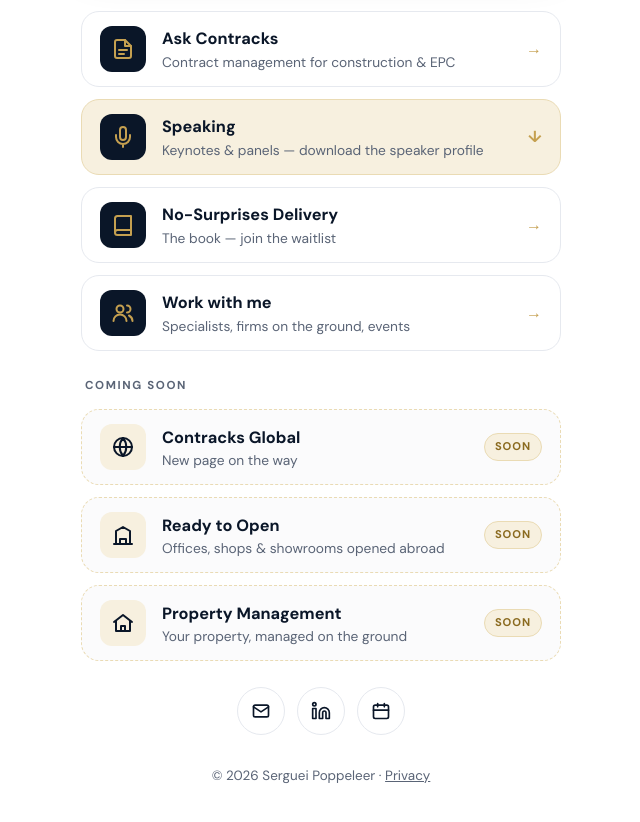
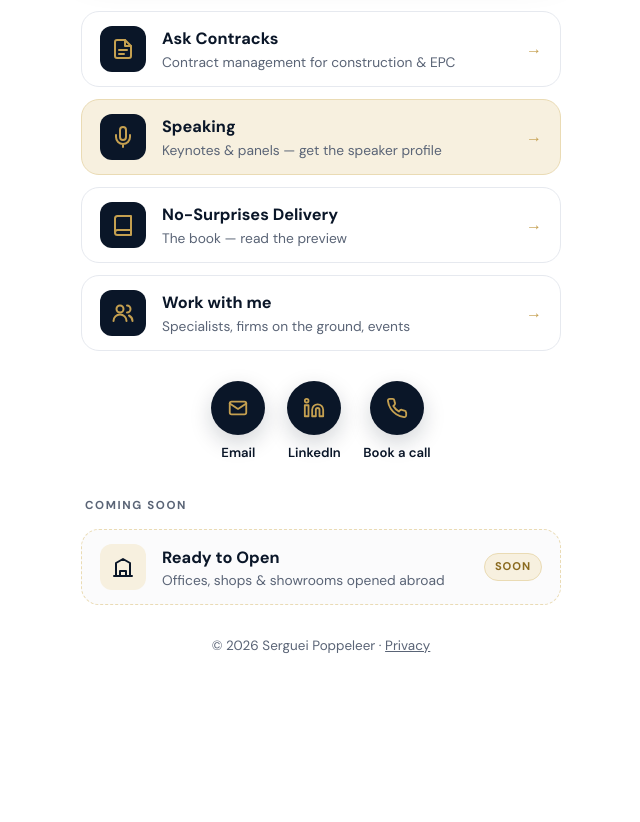
Before and after one commit to serguei27/Serguei_Poppeleer, a plain HTML site: page links.html in a window 1280 px wide. Shown: the part 450-1272 px from the top of the page, without its empty margins (319-959 px from the left). After the commit the page ends 1147 px from the top, so only its background shows below. Drawn offline with nearby package versions, Linux system fonts and the light colour scheme.

Commit message:
Update links.html

```diff
--- a/links.html
+++ b/links.html
@@ -8,12 +8,12 @@
 <meta property="og:title" content="Serguei Poppeleer">
 <meta property="og:description" content="Engineer · Contracts · Operations">
 <meta property="og:type" content="website">
-<meta property="og:image" content="https://sergiopoppeleer.com/og.png">
+<meta property="og:image" content="https://serguei-poppeleer.netlify.app/og.png">
 <meta property="og:image:width" content="1200">
 <meta property="og:image:height" content="630">
 <meta name="twitter:card" content="summary_large_image">
-<meta name="twitter:image" content="https://sergiopoppeleer.com/og.png">
-<meta property="og:url" content="https://sergiopoppeleer.com/links">
+<meta name="twitter:image" content="https://serguei-poppeleer.netlify.app/og.png">
+<meta property="og:url" content="https://serguei-poppeleer.netlify.app/links">
 <link rel="preconnect" href="https://fonts.googleapis.com">
 <link rel="preconnect" href="https://fonts.gstatic.com" crossorigin>
 <link href="https://fonts.googleapis.com/css2?family=Playfair+Display:wght@700;800;900&family=DM+Sans:wght@400;500;600;700&display=swap" rel="stylesheet">
@@ -394,6 +394,13 @@ body{background:#fff}
 .lk .row.soon .ico{width:46px;height:46px;border-radius:12px;background:var(--gold-soft)}
 .lk .row.soon .ico svg{stroke:var(--navy)}
 .lk .row.soon em{margin-left:auto;font-style:normal;font-size:.7rem;font-weight:700;letter-spacing:.08em;text-transform:uppercase;background:var(--gold-soft);border:1px solid var(--gold-line);color:#8A6A1F;padding:4px 10px;border-radius:999px;white-space:nowrap}
+
+.reach{display:flex;justify-content:center;gap:22px;margin-top:22px}
+.reach a{display:flex;flex-direction:column;align-items:center;gap:7px;text-decoration:none;color:var(--navy);font-size:.82rem;font-weight:600}
+.reach a span.c{width:54px;height:54px;border-radius:50%;background:var(--navy);display:grid;place-items:center;box-shadow:0 8px 22px rgba(10,22,40,.18);transition:transform .15s}
+.reach a:hover span.c{transform:translateY(-2px)}
+.reach svg{width:22px;height:22px;stroke:var(--gold);fill:none;stroke-width:2;stroke-linecap:round;stroke-linejoin:round}
+.lk .reach{margin:18px 0 8px}
 </style>
 </head>
 <body>
@@ -406,18 +413,16 @@ body{background:#fff}
     <a class="row main" href="index.html"><div class="ico"><svg viewBox="0 0 24 24"><circle cx="12" cy="8" r="4"/><path d="M4 21a8 8 0 0 1 16 0"/></svg></div><span><b>My profile</b><small>Who I am, my story and the journey</small></span><i>→</i></a>
     <p class="grp">What I do now</p>
     <a class="row " href="https://askcontracks.com" target="_blank" rel="noopener"><div class="ico"><svg viewBox="0 0 24 24"><path d="M14 3H6a2 2 0 0 0-2 2v14a2 2 0 0 0 2 2h12a2 2 0 0 0 2-2V9z"/><path d="M14 3v6h6M8 13h8M8 17h5"/></svg></div><span><b>Ask Contracks</b><small>Contract management for construction &amp; EPC</small></span><i>→</i></a>
-    <a class="row gold" href="speaker-profile.pdf" download><div class="ico"><svg viewBox="0 0 24 24"><path d="M12 2a3 3 0 0 0-3 3v7a3 3 0 0 0 6 0V5a3 3 0 0 0-3-3z"/><path d="M19 10v2a7 7 0 0 1-14 0v-2M12 19v3"/></svg></div><span><b>Speaking</b><small>Keynotes &amp; panels — download the speaker profile</small></span><i>↓</i></a>
-    <a class="row " href="https://contracks.global/book.html" target="_blank" rel="noopener"><div class="ico"><svg viewBox="0 0 24 24"><path d="M4 19.5A2.5 2.5 0 0 1 6.5 17H20V3H6.5A2.5 2.5 0 0 0 4 5.5z"/><path d="M4 19.5A2.5 2.5 0 0 0 6.5 22H20v-5"/></svg></div><span><b>No-Surprises Delivery</b><small>The book — join the waitlist</small></span><i>→</i></a>
+    <a class="row gold" href="speaker.html"><div class="ico"><svg viewBox="0 0 24 24"><path d="M12 2a3 3 0 0 0-3 3v7a3 3 0 0 0 6 0V5a3 3 0 0 0-3-3z"/><path d="M19 10v2a7 7 0 0 1-14 0v-2M12 19v3"/></svg></div><span><b>Speaking</b><small>Keynotes &amp; panels — get the speaker profile</small></span><i>→</i></a>
+    <a class="row " href="book.html"><div class="ico"><svg viewBox="0 0 24 24"><path d="M4 19.5A2.5 2.5 0 0 1 6.5 17H20V3H6.5A2.5 2.5 0 0 0 4 5.5z"/><path d="M4 19.5A2.5 2.5 0 0 0 6.5 22H20v-5"/></svg></div><span><b>No-Surprises Delivery</b><small>The book — read the preview</small></span><i>→</i></a>
     <a class="row " href="index.html#partner"><div class="ico"><svg viewBox="0 0 24 24"><circle cx="9" cy="8" r="3.5"/><path d="M2.5 20a6.5 6.5 0 0 1 13 0M16 4.5a3.5 3.5 0 0 1 0 7M18 14.5a6.5 6.5 0 0 1 3.5 5.5"/></svg></div><span><b>Work with me</b><small>Specialists, firms on the ground, events</small></span><i>→</i></a>
+    <div class="reach">
+      <a href="mailto:hello@contracks.global"><span class="c"><svg viewBox="0 0 24 24"><rect x="3" y="5" width="18" height="14" rx="2"/><path d="m3 7 9 6 9-6"/></svg></span>Email</a>
+      <a href="https://www.linkedin.com/in/serguei-poppeleer" target="_blank" rel="noopener"><span class="c"><svg viewBox="0 0 24 24"><path d="M16 8a6 6 0 0 1 6 6v7h-4v-7a2 2 0 0 0-4 0v7h-4v-7a6 6 0 0 1 6-6zM2 9h4v12H2z"/><circle cx="4" cy="4" r="2"/></svg></span>LinkedIn</a>
+      <a href="https://calendly.com/contracks_global" target="_blank" rel="noopener"><span class="c"><svg viewBox="0 0 24 24"><path d="M22 16.9v3a2 2 0 0 1-2.2 2 19.8 19.8 0 0 1-8.6-3.1 19.5 19.5 0 0 1-6-6A19.8 19.8 0 0 1 2.1 4.2 2 2 0 0 1 4.1 2h3a2 2 0 0 1 2 1.7c.1.9.4 1.8.7 2.7a2 2 0 0 1-.5 2.1L8 9.8a16 16 0 0 0 6 6l1.3-1.3a2 2 0 0 1 2.1-.4c.9.3 1.8.6 2.7.7a2 2 0 0 1 1.7 2z"/></svg></span>Book a call</a>
+    </div>
     <p class="grp">Coming soon</p>
-    <div class="row soon"><div class="ico"><svg viewBox="0 0 24 24"><circle cx="12" cy="12" r="9"/><path d="M3 12h18M12 3a14 14 0 0 1 0 18M12 3a14 14 0 0 0 0 18"/></svg></div><span><b>Contracks Global</b><small>New page on the way</small></span><em>Soon</em></div>
     <div class="row soon"><div class="ico"><svg viewBox="0 0 24 24"><path d="M3 21h18M5 21V8l7-4 7 4v13M9 21v-5h6v5"/></svg></div><span><b>Ready to Open</b><small>Offices, shops &amp; showrooms opened abroad</small></span><em>Soon</em></div>
-    <div class="row soon"><div class="ico"><svg viewBox="0 0 24 24"><path d="M3 11 12 4l9 7"/><path d="M5 10v10h14V10M10 20v-5h4v5"/></svg></div><span><b>Property Management</b><small>Your property, managed on the ground</small></span><em>Soon</em></div>
-  </div>
-  <div class="soc">
-    <a href="mailto:hello@contracks.global" aria-label="Email"><svg viewBox="0 0 24 24"><rect x="3" y="5" width="18" height="14" rx="2"/><path d="m3 7 9 6 9-6"/></svg></a>
-    <a href="https://www.linkedin.com/in/sergueipoppeleer" target="_blank" rel="noopener" aria-label="LinkedIn"><svg viewBox="0 0 24 24"><path d="M16 8a6 6 0 0 1 6 6v7h-4v-7a2 2 0 0 0-4 0v7h-4v-7a6 6 0 0 1 6-6zM2 9h4v12H2z"/><circle cx="4" cy="4" r="2"/></svg></a>
-    <a href="https://calendly.com/contracks_global" target="_blank" rel="noopener" aria-label="Book a call"><svg viewBox="0 0 24 24"><rect x="3" y="5" width="18" height="16" rx="2"/><path d="M16 3v4M8 3v4M3 11h18"/></svg></a>
   </div>
   <p class="foot">© <span id="y">2026</span> Serguei Poppeleer · <a href="privacy.html" style="color:inherit">Privacy</a></p>
 </main>
```
